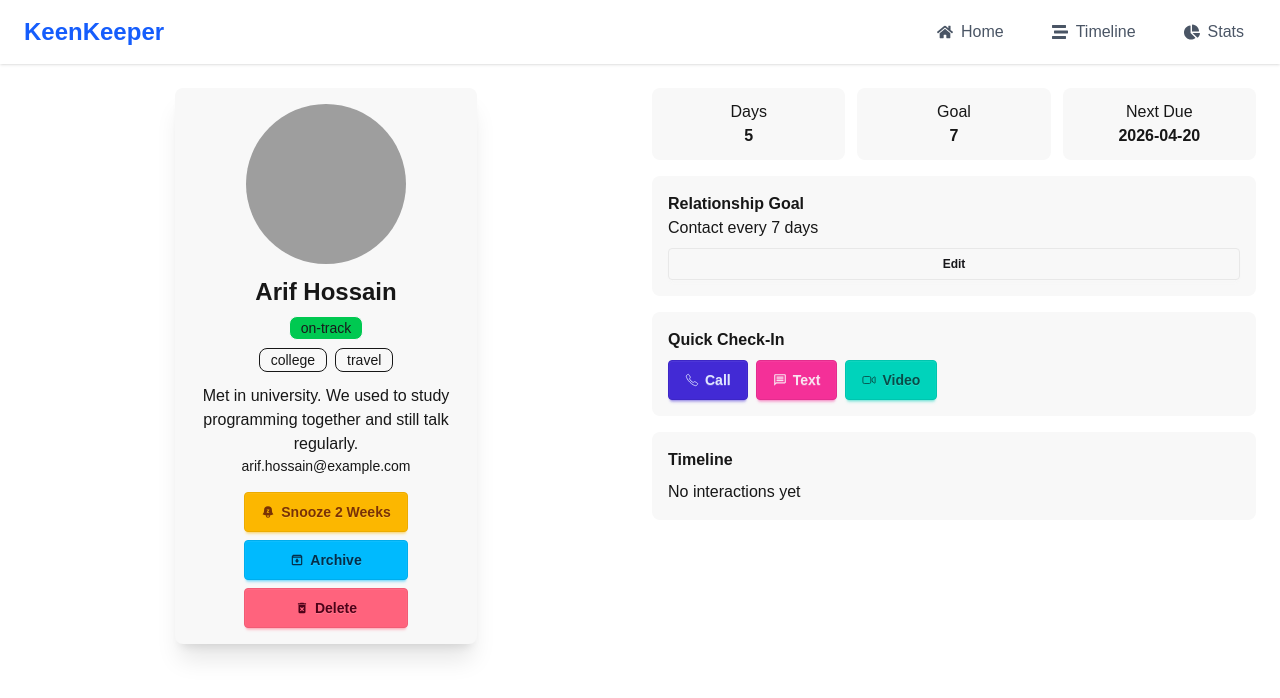
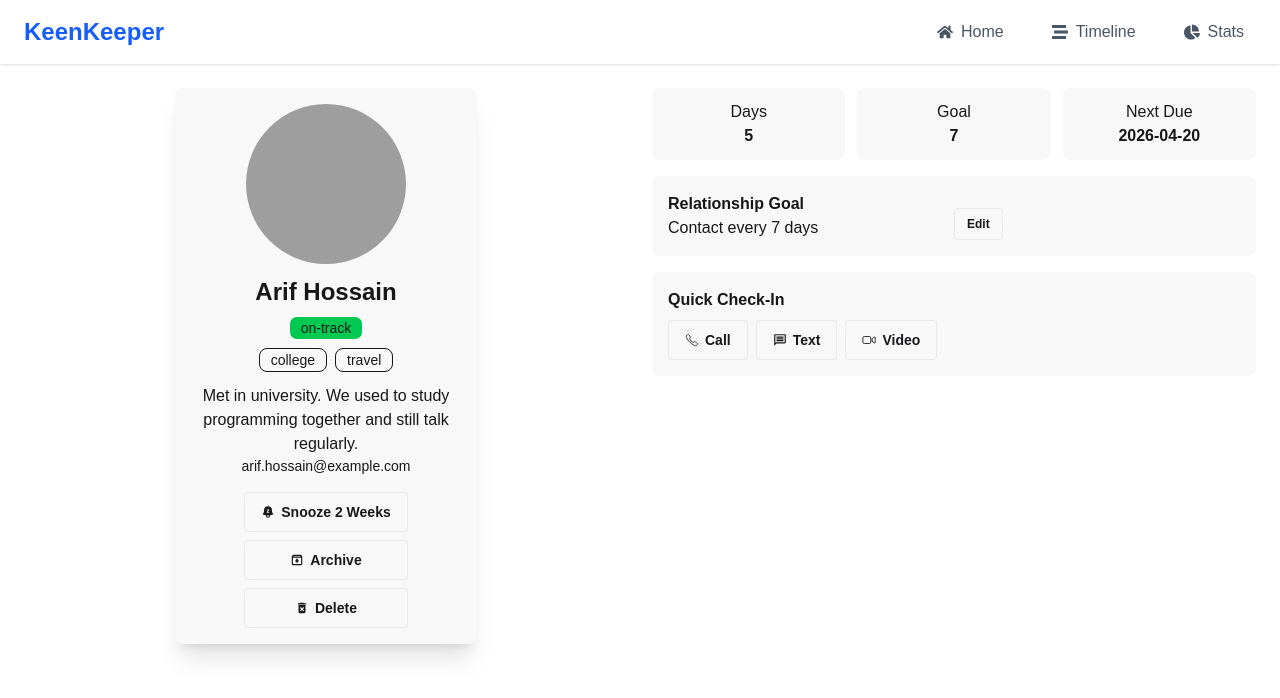
Before and after one commit to ShahidurRahman2/super-keen-keeper, a Next.js app: page /friends/1 in a window 1280 px wide. Shown: the top 698 px of the page. Built offline with nearby package versions, Linux system fonts and the light colour scheme; grey boxes are pictures that could not be loaded.

Commit message:
timeline page added successfully

```diff
--- a/src/app/friends/[id]/page.js
+++ b/src/app/friends/[id]/page.js
@@ -1,5 +1,5 @@
 "use client";
-
+import { useGlobal } from "@/context/GlobalContext";
 import friends from "@/data/friends.json";
 import { useParams } from "next/navigation";
 import { useState } from "react";
@@ -14,23 +14,14 @@ import { IoVideocamOutline } from "react-icons/io5";
 
 export default function FriendDetails() {
     const { id } = useParams();
-
+    const { timeline, addTimeline } = useGlobal();
     const friend = friends.find((f) => f.id == id);
 
-    const [timeline, setTimeline] = useState([]);
+
 
     if (!friend) return <p className="p-6">Friend not found</p>;
 
-    const addTimeline = (type) => {
-        const newEntry = {
-            id: Date.now(),
-            type,
-            title: `${type} with ${friend.name}`,
-            date: new Date().toLocaleDateString(),
-        };
 
-        setTimeline([newEntry, ...timeline]);
-    };
 
     const statusColor =
         friend.status === "overdue"
@@ -65,9 +56,9 @@ export default function FriendDetails() {
 
                 {/* ACTION BUTTONS */}
                 <div className="flex flex-col gap-2 mt-4">
-                    <button className="btn btn-warning"><HiBellSnooze /> Snooze 2 Weeks</button>
-                    <button className="btn btn-info"><MdOutlineArchive /> Archive</button>
-                    <button className="btn btn-error">
+                    <button className="btn "><HiBellSnooze /> Snooze 2 Weeks</button>
+                    <button className="btn "><MdOutlineArchive /> Archive</button>
+                    <button className="btn ">
                         <MdDeleteForever /> Delete</button>
                 </div>
             </div>
@@ -94,10 +85,14 @@ export default function FriendDetails() {
                 </div>
 
                 {/* GOAL */}
-                <div className="card bg-base-200 p-4">
-                    <h2 className="font-bold">Relationship Goal</h2>
-                    <p>Contact every {friend.goal} days</p>
-                    <button className="btn btn-sm mt-2">Edit</button>
+                <div className="card grid grid-cols-2  bg-base-200 p-4">
+                    <div>
+                        <h2 className="font-bold">Relationship Goal</h2>
+                        <p>Contact every {friend.goal} days</p>
+                    </div>
+                    <div className="content-end">
+                        <button className="btn btn-sm mt-2">Edit</button>
+                    </div>
                 </div>
 
                 {/* QUICK CHECK-IN */}
@@ -105,35 +100,22 @@ export default function FriendDetails() {
                     <h2 className="font-bold mb-2">Quick Check-In</h2>
 
                     <div className="flex gap-2">
-                        <button className="btn btn-primary" onClick={() => addTimeline("Call")}>
+                        <button className="btn " onClick={() => addTimeline("Call", friend.name)}>
                             <IoCallOutline /> Call
                         </button>
 
-                        <button className="btn btn-secondary" onClick={() => addTimeline("Text")}>
+
+                        <button className="btn " onClick={() => addTimeline("Text", friend.name)}>
                             <MdOutlineMessage />  Text
                         </button>
 
-                        <button className="btn btn-accent" onClick={() => addTimeline("Video")}>
+                        <button className="btn " onClick={() => addTimeline("Video", friend.name)}>
                             <IoVideocamOutline />   Video
                         </button>
                     </div>
                 </div>
 
-                {/* TIMELINE */}
-                <div className="card bg-base-200 p-4">
-                    <h2 className="font-bold mb-2">Timeline</h2>
 
-                    {timeline.length === 0 ? (
-                        <p>No interactions yet</p>
-                    ) : (
-                        timeline.map((t) => (
-                            <div key={t.id} className="border-b py-2">
-                                <p className="font-semibold">{t.title}</p>
-                                <p className="text-sm">{t.date}</p>
-                            </div>
-                        ))
-                    )}
-                </div>
 
             </div>
         </div>
--- a/src/app/layout.js
+++ b/src/app/layout.js
@@ -1,28 +1,19 @@
 import { Geist, Geist_Mono } from "next/font/google";
 import "./globals.css";
 import Navbar from "@/components/Navbar";
+import { GlobalProvider } from "@/context/GlobalContext";
 
-const geistSans = Geist({
-  variable: "--font-geist-sans",
-  subsets: ["latin"],
-});
 
-const geistMono = Geist_Mono({
-  variable: "--font-geist-mono",
-  subsets: ["latin"],
-});
-
-export const metadata = {
-  title: "Create Next App",
-  description: "Generated by create next app",
-};
 
 export default function RootLayout({ children }) {
   return (
     <html lang="en">
       <body className="min-h-screen">
-        <Navbar />
-        {children}
+        <GlobalProvider>
+          <Navbar />
+          {children}
+        </GlobalProvider>
+
       </body>
     </html>
   );
--- a/src/app/timeline/page.js
+++ b/src/app/timeline/page.js
@@ -1,13 +1,35 @@
+"use client";
 
+import { useGlobal } from "@/context/GlobalContext";
 
-const Timeline = () => {
+export default function TimelinePage() {
+    const { timeline } = useGlobal();
+
     return (
-        <div>
-            <h1 className="text-center mt-10 text-2xl">
-                Timeline Page</h1>
-            <button className="btn btn-primary">DaisyUI Working</button>
+        <div className="p-6">
+            <h1 className="text-2xl font-bold mb-4">Timeline</h1>
+
+            {timeline.length === 0 ? (
+                <p>No interactions yet</p>
+            ) : (
+                <div className="space-y-3">
+                    {timeline.map((item) => (
+                        <div
+                            key={item.id}
+                            className="p-4 bg-base-200 rounded flex justify-between"
+                        >
+                            <div>
+                                <p className="font-bold">{item.title}</p>
+                                <p className="text-sm text-gray-500">{item.date}</p>
+                            </div>
+
+                            <span className="badge">
+                                {item.type}
+                            </span>
+                        </div>
+                    ))}
+                </div>
+            )}
         </div>
     );
-};
-
-export default Timeline;
+}
--- /dev/null
+++ b/src/context/GlobalContext.js
@@ -0,0 +1,30 @@
+"use client";
+
+import { createContext, useContext, useState } from "react";
+
+const GlobalContext = createContext();
+
+export function GlobalProvider({ children }) {
+    const [timeline, setTimeline] = useState([]);
+
+    // ADD CALL / TEXT / VIDEO
+    const addTimeline = (type, friendName) => {
+        const newEntry = {
+            id: Date.now(),
+            type,
+            title: `${type} with ${friendName}`,
+            date: new Date().toLocaleString(),
+        };
+
+        setTimeline((prev) => [newEntry, ...prev]);
+    };
+
+    return (
+        <GlobalContext.Provider value={{ timeline, addTimeline }}>
+            {children}
+        </GlobalContext.Provider>
+    );
+}
+
+// custom hook
+export const useGlobal = () => useContext(GlobalContext);
```
